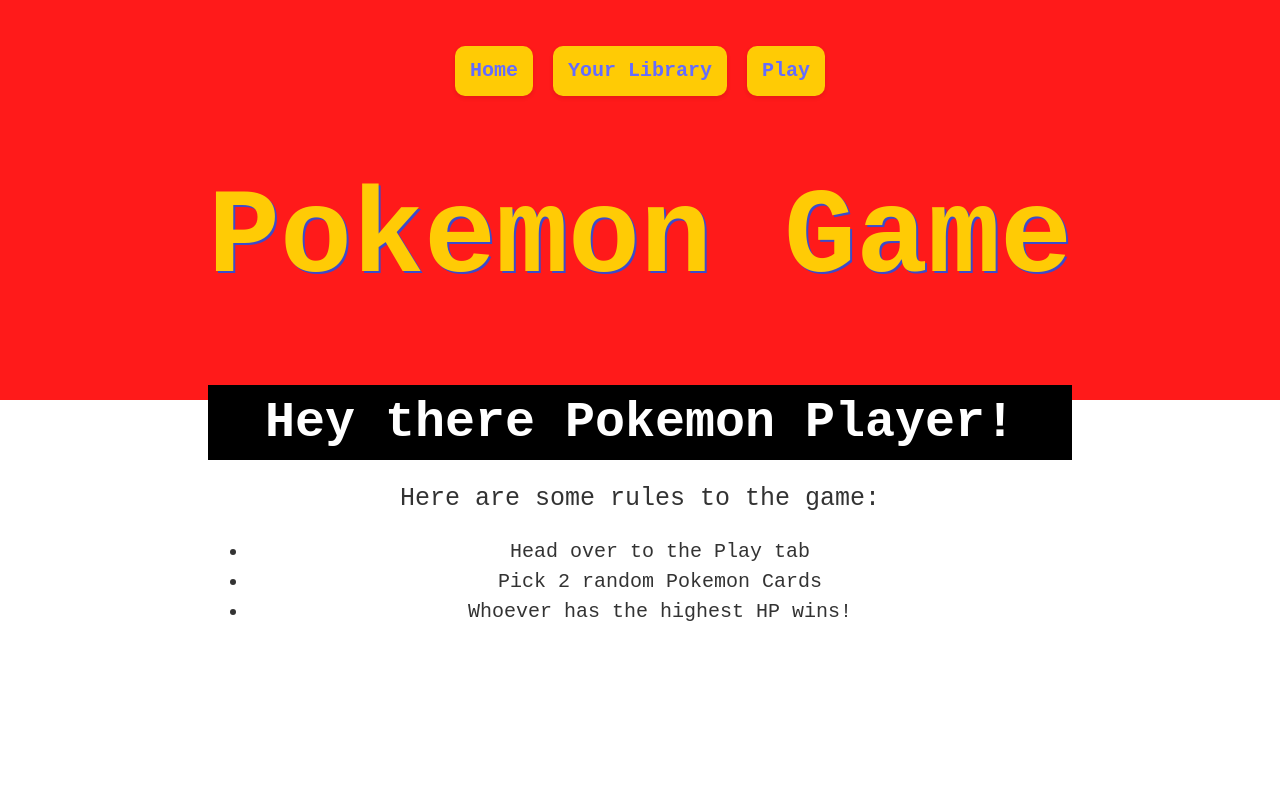
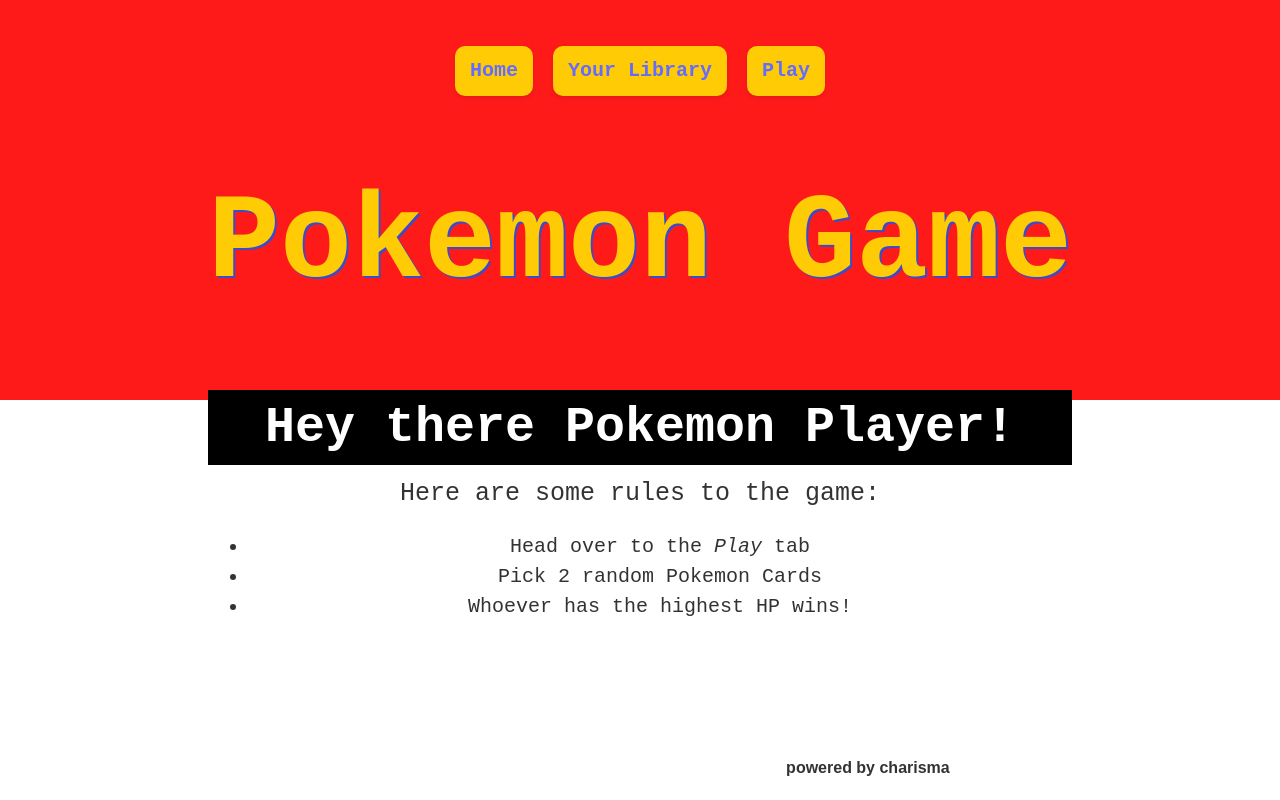
Before and after one commit to khawajac/pokemon_game, a React (Vite) app: page / in a window 1280 px wide. Built offline with nearby package versions, Linux system fonts and the light colour scheme; no server answers.

Commit message:
fixed a nested object error with ability.ability.name in card details file, now we can see the abilities

```diff
--- a/src/App.css
+++ b/src/App.css
@@ -4,19 +4,6 @@
   padding: 2rem;
   text-align: center;
 }
-
-body {
-  font-family: monospace;
-  background-color: #f2f2f2;
-  margin: 0;
-  padding: 0;
-  justify-content: center;
-  align-items: center;
-  min-height: 100vh;
-  background:
-    linear-gradient(to top, white 50%, #FF1A1A 50%)
-}
-
 nav {
   background-color: #FF1A1A;
   position:absolute;
@@ -26,7 +13,6 @@
   z-index: 1000;
   padding: 1rem 0;
 }
-
 
 nav ul {
   list-style: none;
@@ -51,19 +37,22 @@
   transform: translateY(-2px)
 }
 
-#abilities {
-  color: black;
+body {
+  font-family: monospace;
+  background-color: #f2f2f2;
+  margin: 0;
+  padding: 0;
+  justify-content: center;
+  align-items: center;
+  min-height: 100vh;
+  background:
+    linear-gradient(to top, white 50%, #FF1A1A 50%)
 }
 
-#title {
-  text-align: center;
-  color: #ffcb05;
-  text-shadow: 2px 2px 0px #3b4cca;
-  margin: 20px 0;
-  font-size: 120px;
+h2, h3, p {
+  text-align: center; /* center align the text */
+  margin-bottom: 20px; /* adds space between each element */
 }
-
-/* i dont get why the font size wont change?? */
 
 h2 {
   text-align: center;
@@ -91,11 +80,6 @@
   font-size: 25px;
 }
 
-h2, h3, p {
-  text-align: center; /* center align the text */
-  margin-bottom: 20px; /* adds space between each element */
-}
-
 section {
   display: flex;
   flex-wrap: wrap;
@@ -106,6 +90,28 @@
 section img {
   width: 150px;
   height: 150px;
+}
+
+footer {
+  color: #333;
+  padding: 20px;
+  bottom: 0;
+  width: 100%;
+  position: fixed;
+  font-family:fantasy;
+
+}
+
+#abilities {
+  background-color: #f08030;
+}
+
+#title {
+  text-align: center;
+  color: #ffcb05;
+  text-shadow: 2px 2px 0px #3b4cca;
+  margin: 20px 0;
+  font-size: 120px;
 }
 
 .card {
--- a/src/App.jsx
+++ b/src/App.jsx
@@ -7,6 +7,7 @@
   return (
     <>
       <CardContainer/>
+      <footer><strong>powered by charisma</strong></footer>
     </>
   )
 }
--- a/src/components/CardDetails.jsx
+++ b/src/components/CardDetails.jsx
@@ -12,14 +12,12 @@
         <>
             <section>
                 <h2>{pokemonCards.details.name.toUpperCase()}</h2>
-                <img src={pokemonCards.details.sprites.other['showdown'].front_shiny} alt="" />
+                <img src={pokemonCards.details.sprites.other['showdown'].front_shiny} alt="{pokemonCards.details.name}" />
                 <ul>
                     <p>Abilities</p>
-                    {pokemonCards.details.abilities.map((ability) => {
-                        return (
-                            <li id="abilities">{ability.name}</li>
-                        )
-                    })}
+                    {pokemonCards.details.abilities.map((ability, index) => (
+                            <li key={index} id="abilities">{ability.ability.name}</li>
+                    ))}
                 </ul>
             </section>
         </>
--- a/src/components/Home.jsx
+++ b/src/components/Home.jsx
@@ -8,7 +8,7 @@
             <h2>Hey there Pokemon Player!</h2>
             <p>Here are some rules to the game:</p>
             <ul>
-                <li>Head over to the Play tab</li>
+                <li>Head over to the <i>Play</i> tab</li>
                 <li>Pick 2 random Pokemon Cards</li>
                 <li>Whoever has the highest HP wins!</li>
             </ul>
```
Also changed, not shown: src/containers/CardContainer.jsx (+0 -7 lines).
